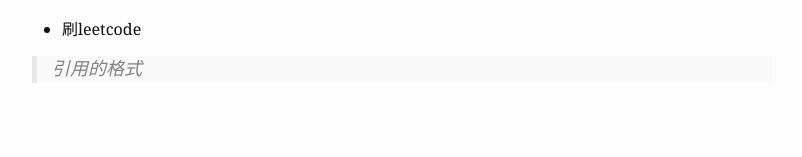
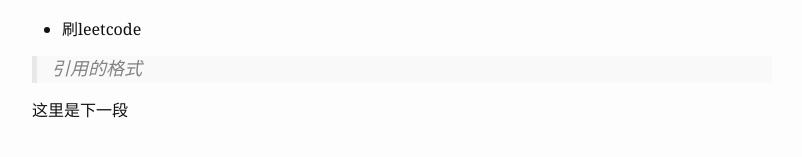
Before and after one commit to 9Echo/9Echo.github.io, a Jekyll site: the page built from _posts/2022-01-01-schedule-of-Feb.markdown, in a window 1280 px wide. Shown: the part 343-500 px from the top of the page, without its empty margins (238-1040 px from the left). Built offline with Jekyll 4.4.1, drawn with Linux system fonts in a browser that asks for light colours.

Commit message:
Update 2022-01-01-schedule-of-Feb.markdown

```diff
--- a/_posts/2022-01-01-schedule-of-Feb.markdown
+++ b/_posts/2022-01-01-schedule-of-Feb.markdown
@@ -15,3 +15,5 @@ categories: [study, Personal]
 - 刷leetcode
 
 > 引用的格式
+
+这里是下一段
```
